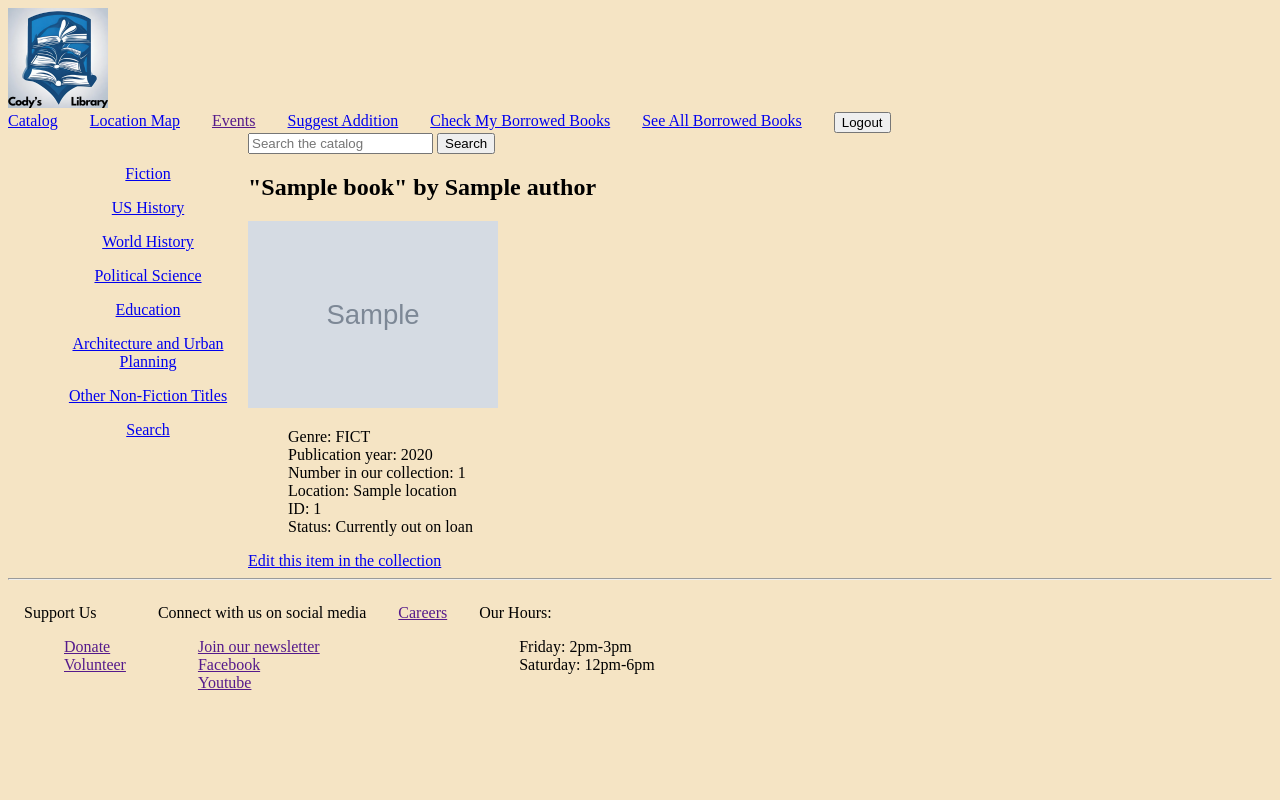
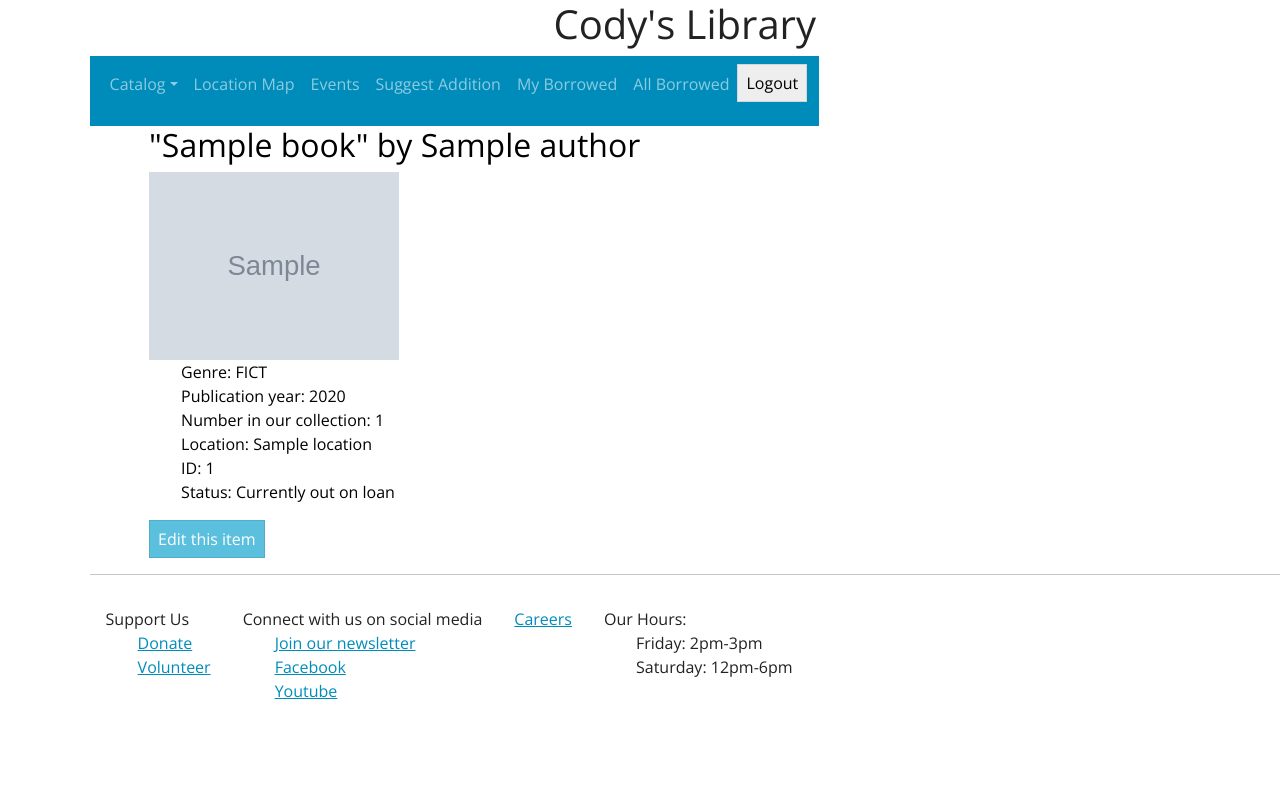
Before and after one commit to codysharma/CodyLibrary, a Django app: page /catalog/1 in a window 1280 px wide. Run offline with Django 5.2, Linux system fonts and the light colour scheme; a user stored in the database is signed in; tables that the repository leaves empty hold one stand-in row (values such as "Sample post"); grey boxes marked "Sample" are stand-in pictures; some libraries are stand-ins or nearby versions.

Commit message:
bootswatch formatting complete

```diff
--- a/library_app/templates/library_app/base.html
+++ b/library_app/templates/library_app/base.html
@@ -1,8 +1,11 @@
 {% load static %}
-
+{% load bootstrap5 %}
+{% bootstrap_css %}
+{% bootstrap_javascript %}
 <!DOCTYPE html>
 <html lang="en">
 <head>
+    <link rel="stylesheet" type="text/css" href="https://bootswatch.com/5/yeti/bootstrap.min.css">
     <link rel="stylesheet" type="text/css" href="{% static 'library_app/style.css' %}">
     <meta charset="UTF-8">
     <meta name="viewport" content="width=device-width, initial-scale=1.0">
@@ -10,32 +13,67 @@
 </head>
 <body>
   <header>
-    <a href="{% url 'index' %}"><img src="{% static 'logo.png' %}" alt="logo"></a>
-    <br>
-    <nav>
+    <h1 class="text-center">Cody's Library</h1>
+    <nav class="navbar navbar-expand-lg bg-primary" data-bs-theme="dark">
+      <div class="container-fluid">
+        <button class="navbar-toggler" type="button" data-bs-toggle="collapse" data-bs-target="#navbarColor01" aria-controls="navbarColor01" aria-expanded="false" aria-label="Toggle navigation">
+          <span class="navbar-toggler-icon"></span>
+        </button>
+        <div class="collapse navbar-collapse" id="navbarColor01">
+          <ul class="navbar-nav me-auto">
+            <li class="nav-item dropdown">
+              <a class="nav-link dropdown-toggle" data-bs-toggle="dropdown" href="#" role="button" aria-haspopup="true" aria-expanded="false">Catalog</a>
+              <div class="dropdown-menu">
+                <a class="dropdown-item" href="{% url 'catalog' %}">General Catalog</a>
+                <a class="dropdown-item" href="{% url 'catalog_ush' %}">US History</a>
+                <a class="dropdown-item" href="{% url 'catalog_wh' %}">World History</a>
+                <a class="dropdown-item" href="{% url 'catalog_ps' %}">Political Science</a>
+                <a class="dropdown-item" href="{% url 'catalog_edu' %}">Education</a>
+                <a class="dropdown-item" href="{% url 'catalog_aup' %}">Architecture and Urban Planning</a>
+                <a class="dropdown-item" href="{% url 'catalog_nf' %}">Other Non-Fiction Titles</a>
+                <div class="dropdown-divider"></div>
+                <a class="dropdown-item" href="{% url 'search_page' %}">Catalog Search</a>
                 {% if user.is_authenticated %}
-      <a href="{% url 'catalog' %}">Catalog</a>
-      <a href="{% url 'map' %}">Location Map</a>
-      <a href="">Events</a>
-      <a href="{% url 'suggestion_create' %}">Suggest Addition</a>
-      <a href="{% url 'my_borrowed' %}">Check My Borrowed Books</a>
-      <a href="{% url 'all_borrowed' %}">See All Borrowed Books</a>
+                <div class="dropdown-divider"></div>
+                <a class="dropdown-item" href="{% url 'book_create' %}">Add New Item</a>
+                {% endif %}
+              </div>
+            </li>
+            <li class="nav-item">
+              <a class="nav-link" href="{% url 'map' %}">Location Map</a>
+            </li>
+            <li class="nav-item">
+              <a class="nav-link" href="#">Events</a>
+            </li>
+            {% if user.is_authenticated %}
+            <li class="nav-item">
+              <a class="nav-link" href="{% url 'suggestion_create' %}">Suggest Addition</a>
+            </li>
+            <li class="nav-item">
+              <a class="nav-link" href="{% url 'my_borrowed' %}">My Borrowed</a>
+            </li>
+            {% if user.is_staff %}
+            <li class="nav-item">
+              <a class="nav-link" href="{% url 'all_borrowed' %}">All Borrowed</a>
+            </li>
+            {% endif %}
+            <li class="nav-item">
               <form method="post" action="{% url 'logout' %}">
                 {% csrf_token %}
-        <button type="submit">Logout</button>
+                <button type="submit" class="btn btn-secondary my-2 my-sm-0">Logout</button>
               </form>
+            </li>
             {% else %}
-      <a href="{% url 'catalog' %}">Catalog</a>
-      <a href="{% url 'map' %}">Location Map</a>
-      <a href="">Events</a>
-      <a href="{% url 'login' %}">Login/Create Account</a>
+            <li class="nav-item">
+              <a class="nav-link" href="{% url 'login' %}">Login/Create Account</a>
+            </li>
             {% endif %}
+          </ul>
+        </div>
+      </div>
     </nav>
   </header>
   <main>
-    <div id="catalog_nav">
-      {% block sidebar %} {%endblock%}
-    </div>
     <div id="content">
       {% block search %} {% endblock %}
       {% block content %} {% endblock %}
--- a/library_app/templates/library_app/catalog/book_borrow_form.html
+++ b/library_app/templates/library_app/catalog/book_borrow_form.html
@@ -17,6 +17,6 @@
 </ul>
 <form method="POST" class="post-form">
     {% csrf_token %} {{ form.as_p }}
-    <button type="submit" class="save btn btn-default">Save</button>
+    <button type="submit" class="save btn btn-info btn-sm">Request</button>
 </form>
 {% endblock %}
--- a/library_app/templates/library_app/catalog/book_detail.html
+++ b/library_app/templates/library_app/catalog/book_detail.html
@@ -1,4 +1,6 @@
 {% extends 'library_app/catalog/catalog_base.html' %}
+{% block search %}
+{% endblock %}
 {% block content %}
 <h2>"{{book.title}}" by {{book.author}}</h2>
 <img src="{{book.picture_url}}" alt="" class="book_photo">
@@ -15,18 +17,10 @@
     {%endif%}
 </ul>
 {% if user.is_authenticated and book.borrower == None %}
-<a href="{% url 'book_borrow' pk=book.pk %}"><button class="button" id="borrow_book_button">Borrow This Book</button></a>
+<a href="{% url 'book_borrow' pk=book.pk %}"><button type="button" class="btn btn-primary" id="borrow_book_button btn-sm">Request This Book</button></a>
 {%endif%}
 {%if user.is_staff %}
-<a href="{% url 'book_edit' pk=book.pk %}">Edit this item in the collection</a>
+<a href="{% url 'book_edit' pk=book.pk %}"><button type="button" class="btn btn-info">Edit this item</button></a>
 {%else %}
 {%endif%}
-
-<script>
-    function borrow_book() {
-        console.log("hello");
-    }
-
-</script>
-
 {% endblock %}
--- a/library_app/templates/library_app/catalog/book_edit_form.html
+++ b/library_app/templates/library_app/catalog/book_edit_form.html
@@ -1,9 +1,9 @@
 {% extends 'library_app/base.html' %}
 {% block content %}
-<h2>Edit a book in the Collection</h2>
+<h3>Edit a book in the Collection</h3>
 <form method="POST" class="post-form">
     {% csrf_token %} {{ form.as_p }}
-    <button type="submit" class="save btn btn-default">Save</button>
+    <button type="submit" class="save btn btn-info btn-sm">Save</button>
 </form>
-<a href="{% url 'book_delete' pk=book.pk %}">Delete this book from the collection</a>
+<a href="{% url 'book_delete' pk=book.pk %}"><button type="button" class="btn btn-outline-danger">Delete this Item</button></a>
 {% endblock %}
--- a/library_app/templates/library_app/catalog/catalog_base.html
+++ b/library_app/templates/library_app/catalog/catalog_base.html
@@ -1,29 +1,13 @@
 {% extends 'library_app/base.html' %}
-{% block sidebar%}
-<ul id="catalog_nav_list">
-    <li><a href="{% url 'catalog_fiction' %}">Fiction</a></li>
-    <li><a href="{% url 'catalog_ush' %}">US History</a></li>
-    <li><a href="{% url 'catalog_wh' %}">World History</a></li>
-    <li><a href="{% url 'catalog_ps' %}">Political Science</a></li>
-    <li><a href="{% url 'catalog_edu' %}">Education</a></li>
-    <li><a href="{% url 'catalog_aup' %}">Architecture and Urban Planning</a></li>
-    <li><a href="{% url 'catalog_nf' %}">Other Non-Fiction Titles</a></li>
-    <li><a href="{% url 'search_page' %}">Search</a></li>
-</ul>
-{%endblock%}
 {%block search%}
+<br>
     <form>
         <input type="text" name="q" placeholder="Search the catalog">
-        <a href="{% url 'search_page' %}"><button>Search</button></a>
+        <a href="{% url 'search_page' %}"><button type="button" class="btn btn-outline-info btn-sm">Search</button></a>
     </form>
 {%endblock%}
 {% block content %}
 <h2>Browse our Catalog</h2>
-{% if user.is_staff %}
-<a href="{% url 'book_create' %}">Add a new book to the collection</a>
-{%else %}
-<p>Login to librarian Account to add a new book to the collection</p>
-{%endif%}
 <div class="display_window">
     {% for book in catalog %}
     <a href="{% url 'book_detail' pk=book.pk%}">
--- a/library_app/templates/library_app/catalog/new_author_form.html
+++ b/library_app/templates/library_app/catalog/new_author_form.html
@@ -1,8 +1,8 @@
 {% extends 'library_app/base.html' %}
 {% block content %}
-<h2>Add a New Author</h2>
+<h3>Add a New Author</h3>
 <form method="POST" class="post-form">
     {% csrf_token %} {{ form.as_p }}
-    <button type="submit" class="save btn btn-default">Save</button>
+    <button type="submit" class="save btn btn-info btn-sm">Save</button>
 </form>
 {% endblock %}
--- a/library_app/templates/library_app/catalog/new_book_form.html
+++ b/library_app/templates/library_app/catalog/new_book_form.html
@@ -1,9 +1,9 @@
 {% extends 'library_app/base.html' %}
 {% block content %}
-<h2>Add New Book to the Collection</h2>
-<h4>Need to add an author?<a href="{% url 'author_create' %}">Click here</a>
+<h3>Add New Book to the Collection</h>
+<h6>Need to add an author?<a href="{% url 'author_create' %}">Click here</a></h6>
 <form method="POST" class="post-form">
     {% csrf_token %} {{ form.as_p }}
-    <button type="submit" class="save btn btn-default">Save</button>
+    <button type="submit" class="save btn btn-info btn-sm">Save</button>
 </form>
 {% endblock %}
--- a/library_app/templates/library_app/suggestion_form.html
+++ b/library_app/templates/library_app/suggestion_form.html
@@ -1,8 +1,10 @@
 {% extends 'library_app/base.html' %}
 {% block content %}
+
 <h4>Suggest A New Addition to the Collection</h4>
 <form method="POST" class="post-form">
-    {% csrf_token %} {{ form.as_table }}
-    <button type="submit" class="save btn btn-default">Save</button>
+    {% csrf_token %}
+    {{ form.as_p}}
+    <button type="submit" class="save btn btn-info btn-sm">Save</button>
 </form>
 {% endblock %}
--- a/library_project/settings.py
+++ b/library_project/settings.py
@@ -47,12 +47,14 @@ INSTALLED_APPS = [
     'django.contrib.sessions',
     'django.contrib.messages',
     'django.contrib.staticfiles',
+
     'django.contrib.postgres',
-    'corsheaders', # <- add this
+    'corsheaders',
     'djoser',
     'rest_framework',
     'rest_framework.authtoken',
     'library_app',
+    'bootstrap5',
 ]
 
 MIDDLEWARE = [
--- a/library_project/static/library_app/style.css
+++ b/library_project/static/library_app/style.css
@@ -1,17 +1,19 @@
 body {
-background-color: #f2dcb1be;
+    padding-left: 7%;
 }
 
 main {
     display: inline-flex;
     flex-direction: row;
     color: black;
+    padding-left: 5%;
 }
 
 nav {
     display: inline-flex;
     gap: 2rem;
     justify-content: center;
+    width: fit-content;
 }
 
 footer {
@@ -36,7 +38,7 @@ footer div {
 .book_thumbnail {
     width: 10rem;
     height: 12rem;
-    background-color: aliceblue;
+    /* background-color: aliceblue; */
     outline: 1px solid black;
     border-radius: 5px;
     margin: 1rem;
@@ -55,6 +57,7 @@ footer div {
     padding-left: 10px;
     overflow: hidden;
     max-width: 100%;
+    font-size: small;
 
 }
 
```
Also changed, not shown: library_app/Todos.md (+6 -0 lines), 1 other file. Lines whose indentation alone changed are shown as unchanged.
